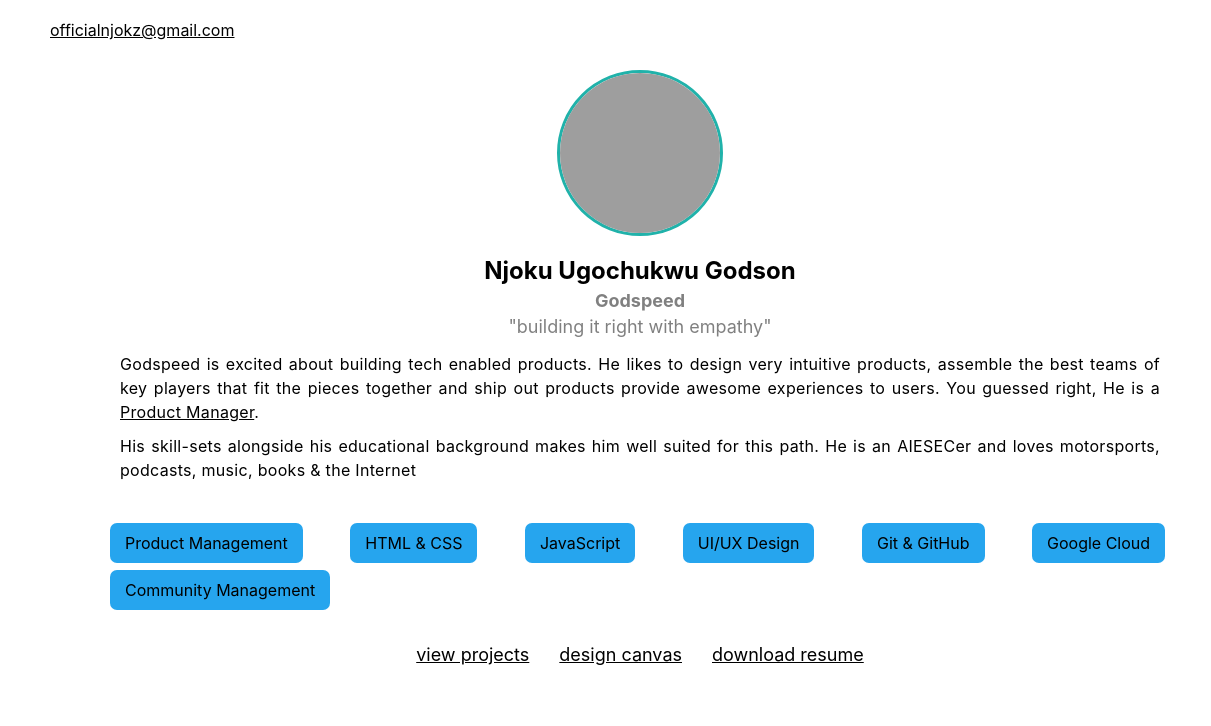
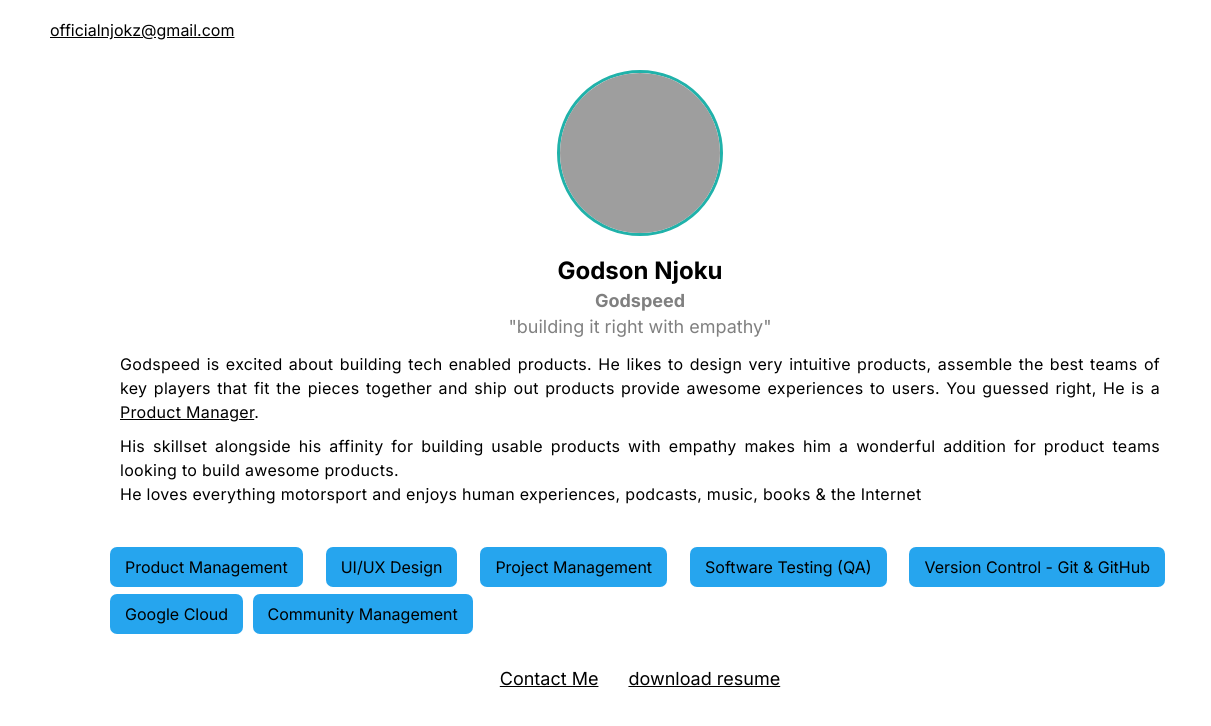
Before and after one commit to sage-godspeed/profile, a plain HTML site: page index.html in a window 1280 px wide. Shown: the full height of the page, 0-1211 px from the left. Drawn offline with Linux system fonts and the light colour scheme; grey boxes are pictures that could not be loaded.

Commit message:
Updated Webpage Copy and URLs

```diff
--- a/index.html
+++ b/index.html
@@ -4,47 +4,49 @@
     <meta charset="UTF-8">
     <meta name="viewport" content="width=device-width, initial-scale=1.0">
     <meta http-equiv="X-UA-Compatible" content="ie=edge">
-    <!-- poppins font from google -->
-    <link href="https://fonts.googleapis.com/css?family=Poppins" rel="stylesheet">
+    <!-- inter font from google -->
+    <link href="https://fonts.googleapis.com/css2?family=Inter:wght@200;300;400;500;600;700&display=swap" rel="stylesheet">
     <!-- custom stylesheet -->
     <link rel="stylesheet" href="./css/style.css">
      <!-- font Awesome cdn -->
      <link rel="stylesheet" href="https://use.fontawesome.com/releases/v5.3.1/css/all.css"integrity="sha384-mzrmE5qonljUremFsqc01SB46JvROS7bZs3IO2EmfFsd15uHvIt+Y8vEf7N7fWAU" crossorigin="anonymous">
-    <title>Njoku Ugochukwu Godson's Portfolio</title>
+    <title>Godson Njoku's Portfolio</title>
 </head>
 <body>
     <div class="connections">
             <a href="mailto:officialnjokz@gmail.com" class="mail">officialnjokz@gmail.com</a>
             <a href="https://twitter.com/Sage_Godspeed" target="_blank"><i class="fab fa-twitter-square"></i></i></a>
+            <a href="hhttps://medium.com/@godsonnjoku" target="_blank"><i class="fab fa-medium"></i></i></a>
             <a href="https://github.com/sage-godspeed" target="_blank"><i class="fab fa-github-square"></i></i></a>
         </div>
 
 
         <div class="content">
-            <img src="https://pbs.twimg.com/profile_images/1260506154444247042/pKC6NL_N_400x400.jpg" alt="Njoku Ugochukwu Godson">
-            <h1>Njoku Ugochukwu Godson</h1>
+            <img src="https://pbs.twimg.com/profile_images/1287388033839505408/NShZ73GX_400x400.jpg" alt="Godson Njoku">
+            <h1>Godson Njoku</h1>
             <h5>Godspeed</h5>
             <blockquote>"building it right with empathy"</blockquote>
             <div>
 
                 <p>Godspeed is excited about building tech enabled products. He likes to design very intuitive products, assemble the best teams of key players that fit the pieces together and ship out products provide awesome experiences to users. You guessed right, He is a <span class="underline"> Product Manager</span>.</p>
-                <p>His skill-sets alongside his educational background makes him well suited for this path. He is an AIESECer and loves motorsports, podcasts, music, books & the Internet</p>
+                <p>His skillset alongside his affinity for building usable products with empathy makes him a wonderful addition for product teams looking to build awesome products. <br>
+                 He loves everything motorsport and enjoys human experiences, podcasts, music, books & the Internet</p>
                 </p>
             </div>
 
             <div class="skills">
                 <ul class="container">
                     <li>Product Management</li>
-                    <li>HTML & CSS</li>
-                    <li>JavaScript</li>
                     <li>UI/UX Design</li>
-                    <li>Git & GitHub</li>
+                    <li>Project Management</li>
+                    <li>Software Testing (QA)</li>
+                    <li>Version Control - Git & GitHub</li>
                     <li>Google Cloud</li>
                     <li>Community Management</li>
                 </ul>
             </div>
             <div class="link">
-                <a href="https://github.com/sage-godspeed?utf8=%E2%9C%93&tab=repositories&q=&type=source&language=" target="blank">view projects</a><a href="./src/cvs.html">design canvas</a><a href="https://docs.google.com/document/d/1ELZFpxuNC5pzyAVUE1ltKuObaPA2jXrzvAhWlzDI6n8/edit?usp=sharing" target="blank" >download resume</a>
+                <a href="mailto:officialnjokz@gmail.com" target="blank">Contact Me</a><!--<a href="https://dev.to/sage_godspeed" target="blank">Blog</a>--><a href="https://docs.google.com/document/d/1ELZFpxuNC5pzyAVUE1ltKuObaPA2jXrzvAhWlzDI6n8/edit?usp=sharing" target="blank" >download resume</a>
             </div>
         </div>
         <div class="whitespace"></div>
```
